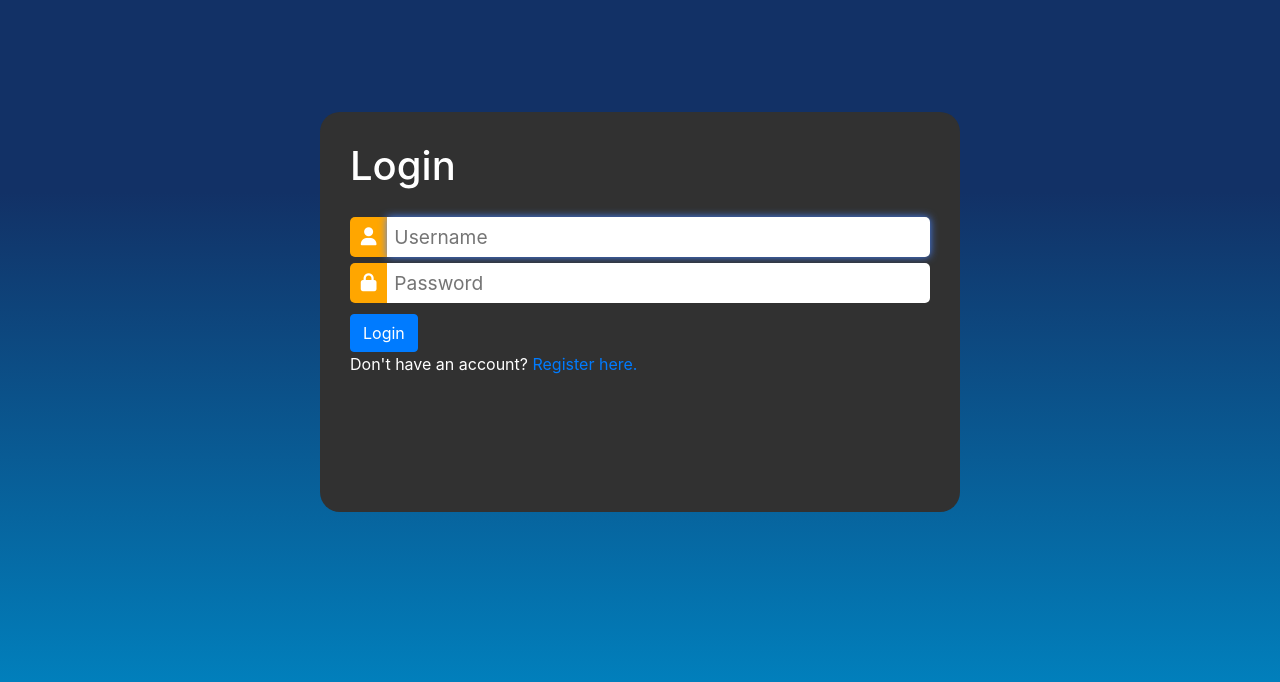
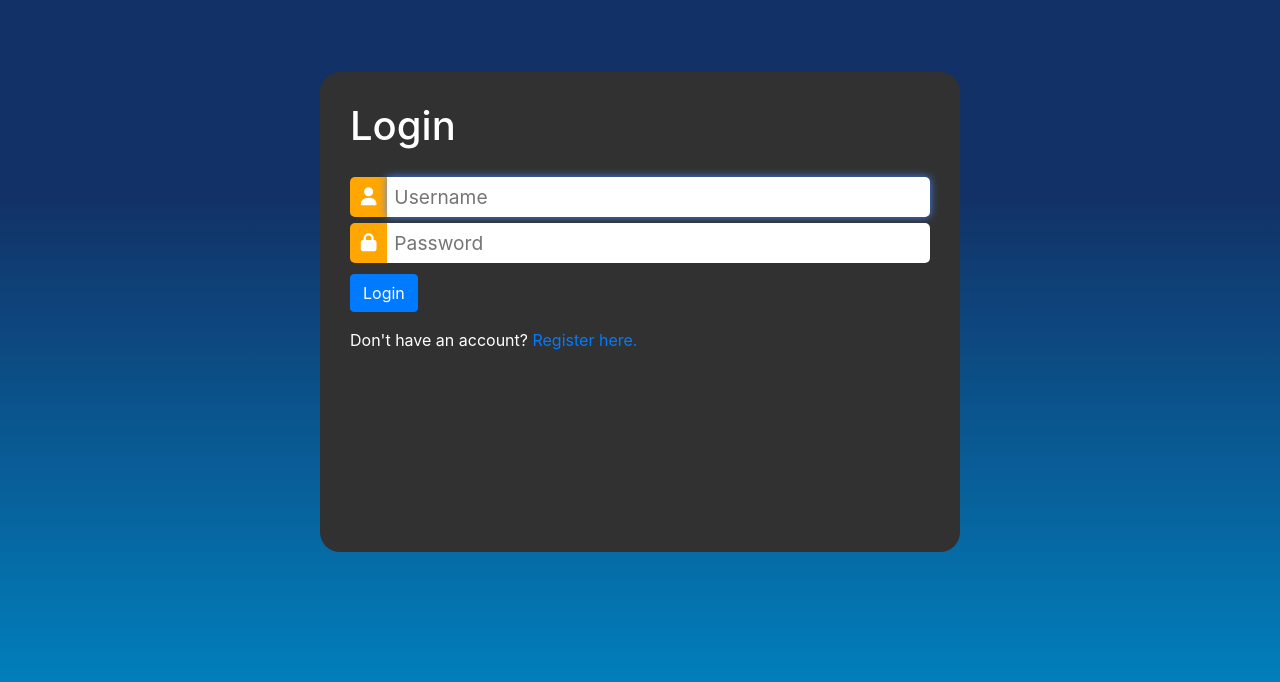
Before and after one commit to Ishaan35/E-Learning-Portal, a Django app: page / in a window 1280 px wide. Shown: the part 88-770 px from the top of the page. Run offline with Django 3.2, Linux system fonts and the light colour scheme; some libraries are stand-ins or nearby versions.

Commit message:
first commit

```diff
--- a/educationPortal/static/educationPortal/layout.css
+++ b/educationPortal/static/educationPortal/layout.css
@@ -25,7 +25,7 @@
 }
 .inputForm {
   width: 50%;
-  height: 50vh;
+  height: 60vh;
   left: 50%;
   top: 50%;
 
--- a/educationPortal/templates/educationPortal/login.html
+++ b/educationPortal/templates/educationPortal/login.html
@@ -4,9 +4,7 @@
 
     <h2>Login</h2>
 
-    {% if message %}
-        <div>{{ message }}</div>
-    {% endif %}
+
 
     <div class="inputForm">
         <h1>Login</h1>
@@ -26,8 +24,20 @@
                 <input type="password" name="password" placeholder="Password" class="inputField">
             </div>
             <input class="btn btn-primary" type="submit" value="Login">
+
         </form>
-            Don't have an account? <a href="{% url 'register' %}">Register here.</a>
+        <div style="height: 2vh;">
+
+        </div>
+        Don't have an account? <a href="{% url 'register' %}">Register here.</a>
+        <div style="height: 3vh;">
+
+        </div>
+        {% if message %}
+        <div style='color: white; margin-bottom: 20px;'>{{ message }}</div>
+        <br>
+        {% endif %}
+
     </div>
 
 
```
Also changed, not shown: db.sqlite3.
